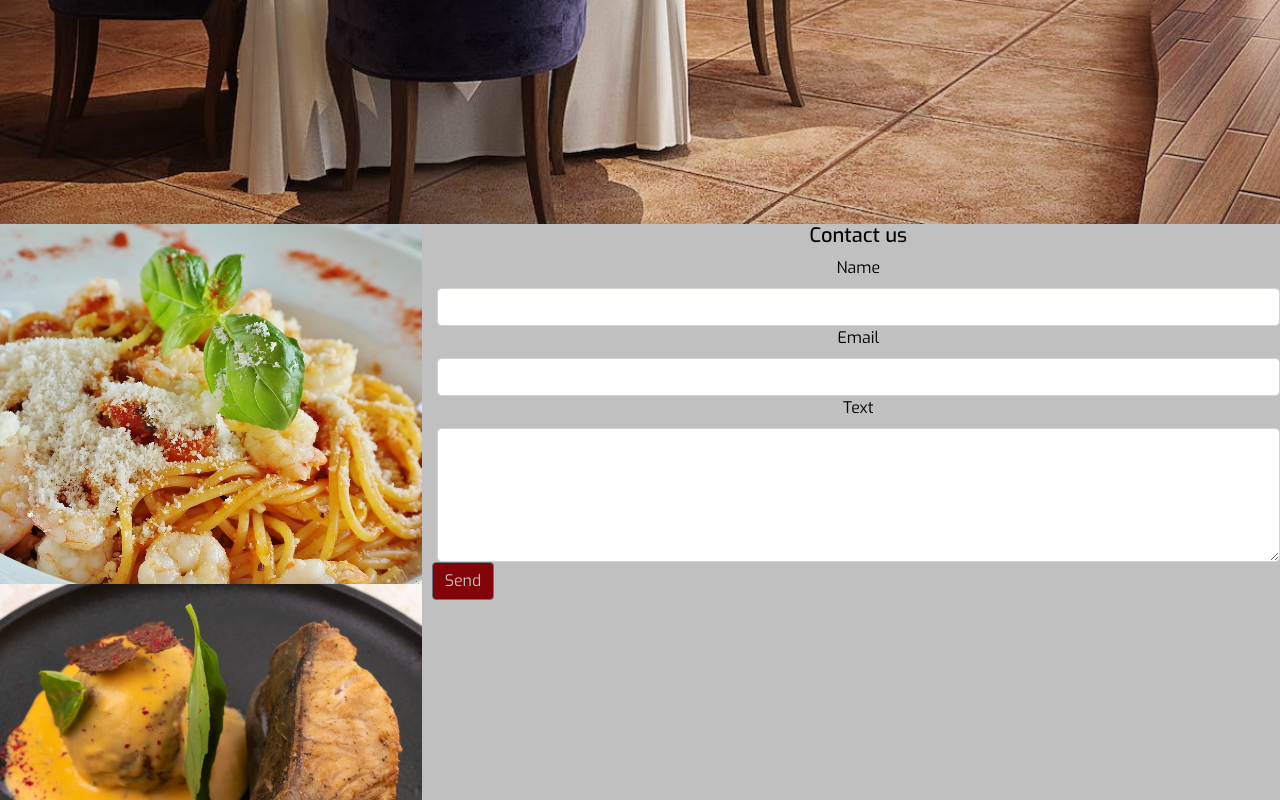
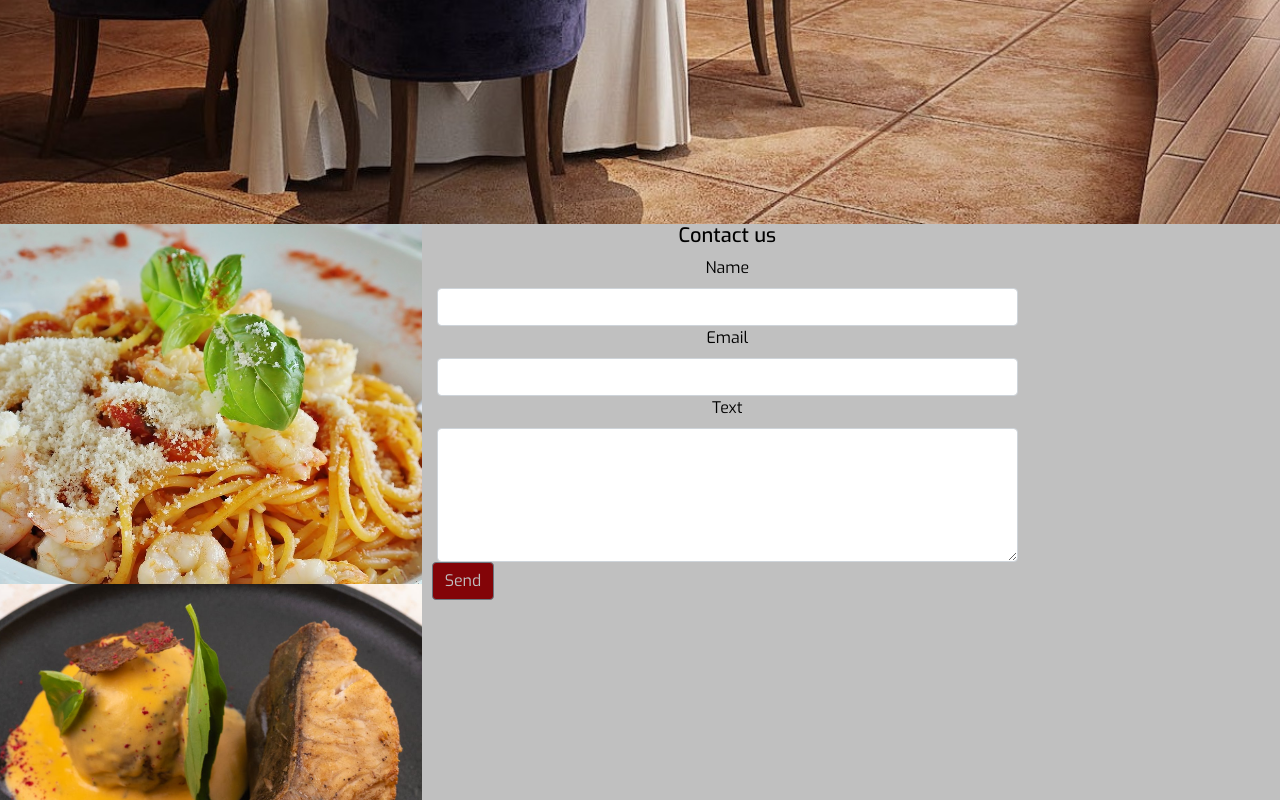
Before and after one commit to ryb00/restaurant, a plain HTML site: page contact.html in a window 1280 px wide. Shown: the part 421-1221 px from the top of the page. Drawn offline with nearby package versions, Linux system fonts and the light colour scheme.

Commit message:
Add style for contact page

```diff
--- a/assets/css/style.css
+++ b/assets/css/style.css
@@ -157,7 +157,7 @@ main {
 
 .text-contact{
     color: black;
-    width: 70%;
+    max-width: 70%;
 }
 
 input{
@@ -171,6 +171,10 @@ hr{
     margin-right: 150px;
 }
 
+label{
+    text-align: left;
+}
+
 .btn{
     color: #c0c0c0;
     background-color: #830408;
@@ -178,6 +182,7 @@ hr{
 
 .btn:hover{
     color: white;
+    background-color: #830408;
 }
 /* Footer */
 footer{
```
